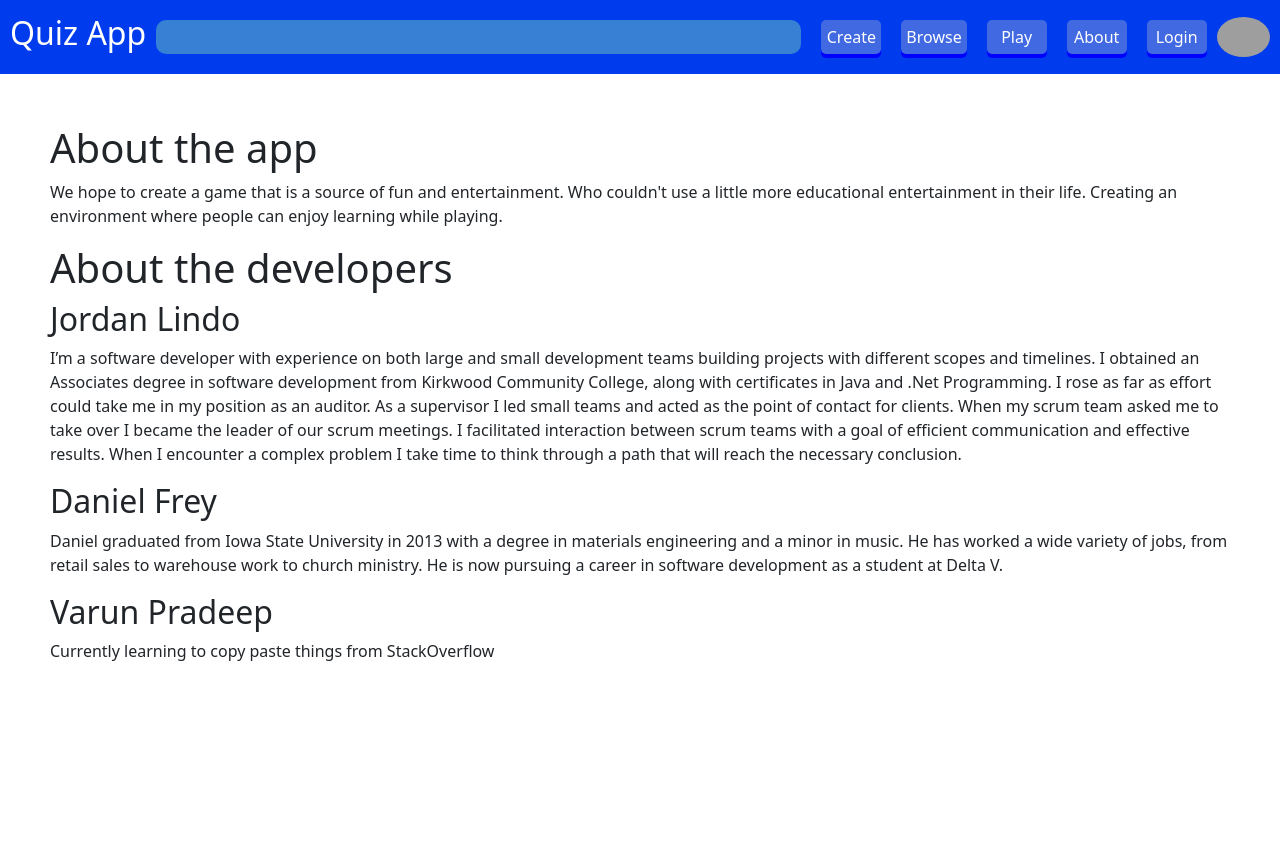
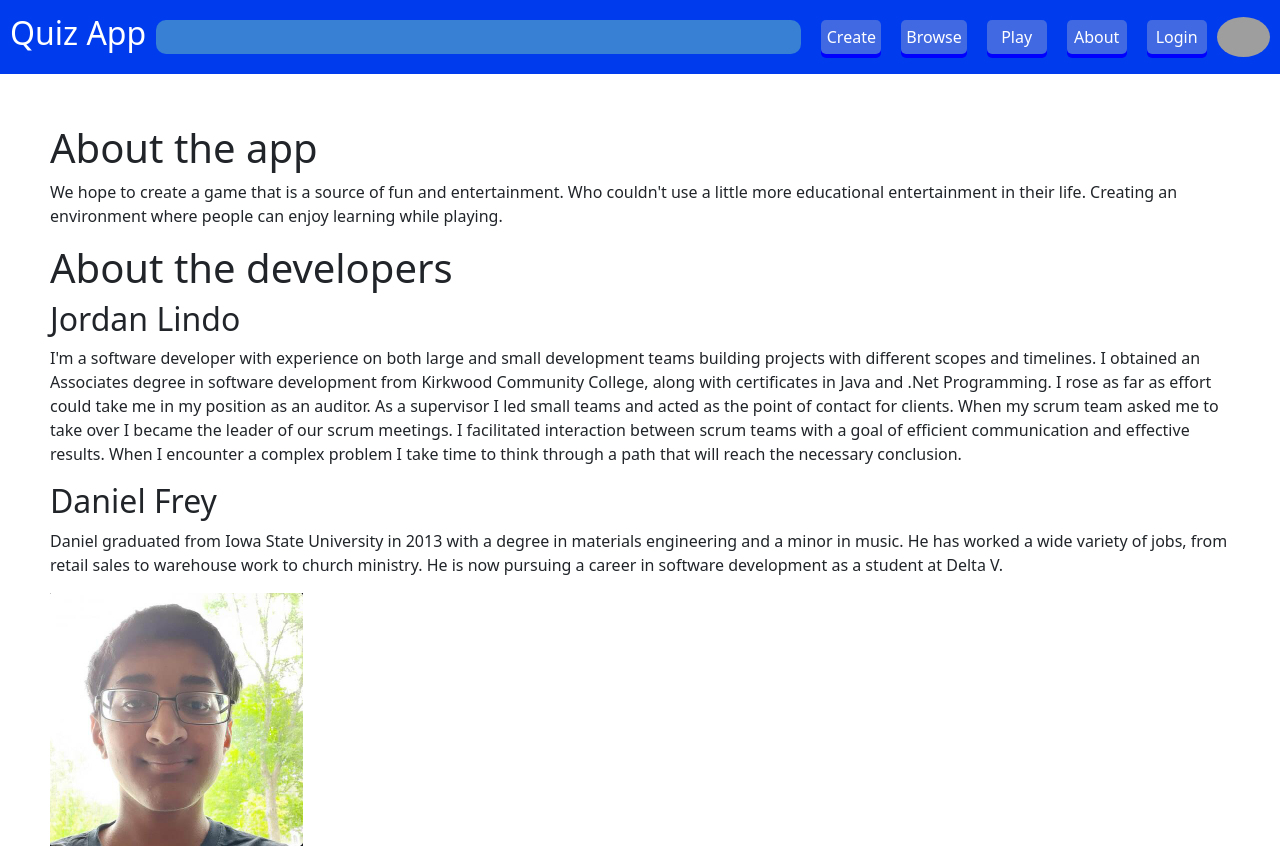
Before and after one commit to Mt-Trashmore-Mountaineers/top-of-the-heap, a React (Create React App) app: page / in a window 1280 px wide. Shown: the top 848 px of the page. Before the commit the page ends 800 px from the top, so only its background shows below. Built offline with nearby package versions, Linux system fonts and the light colour scheme; grey boxes are pictures that could not be loaded.

Commit message:
Add Varun's picture

```diff
--- a/src/About.js
+++ b/src/About.js
@@ -13,11 +13,12 @@ class About extends React.Component {
                 </p>
                 <h1>About the developers</h1>
                 <h2>Jordan Lindo</h2>
-                <p>I’m a software developer with experience on both large and small development teams building projects with different scopes and timelines. I obtained an Associates degree in software development from Kirkwood Community College, along with certificates in Java and .Net Programming. I rose as far as effort could take me in my position as an auditor. As a supervisor I led small teams and acted as the point of contact for clients. When my scrum team asked me to take over I became the leader of our scrum meetings. I facilitated interaction between scrum teams with a goal of efficient communication and effective results. When I encounter a complex problem I take time to think through a path that will reach the necessary conclusion.</p>
+                <p>I'm a software developer with experience on both large and small development teams building projects with different scopes and timelines. I obtained an Associates degree in software development from Kirkwood Community College, along with certificates in Java and .Net Programming. I rose as far as effort could take me in my position as an auditor. As a supervisor I led small teams and acted as the point of contact for clients. When my scrum team asked me to take over I became the leader of our scrum meetings. I facilitated interaction between scrum teams with a goal of efficient communication and effective results. When I encounter a complex problem I take time to think through a path that will reach the necessary conclusion.</p>
                 <h2>Daniel Frey</h2>
                 <p>Daniel graduated from Iowa State University in 2013 with a degree in materials engineering and a minor in music. He has worked a wide variety of jobs, from retail sales to warehouse work to church ministry. He is now pursuing a career in software development as a student at Delta V.</p>
+                <img src={require('./images/Varun.png')} alt="Varun Pradeep" />
                 <h2>Varun Pradeep</h2>
-                <p>Currently learning to copy paste things from StackOverflow</p>
+                <p>Currently learning to copy and paste things from StackOverflow, watch YouTube videos, and talk to a rubber duck</p>
             </div>
         )
     }
--- a/src/PlayQuiz.js
+++ b/src/PlayQuiz.js
@@ -14,7 +14,7 @@ class PlayQuiz extends React.Component {
           "category": "General Knowledge",
           "type": "multiple",
           "difficulty": "medium",
-          "question": "What name represents the letter &quot;M&quot; in the NATO phonetic alphabet?",
+          "question": "What name represents the letter \"M\"; in the NATO phonetic alphabet?",
           "correct_answer": "Mike",
           "incorrect_answers": [
             "Matthew",
```
Also changed, not shown: src/images/Varun.png (added).
